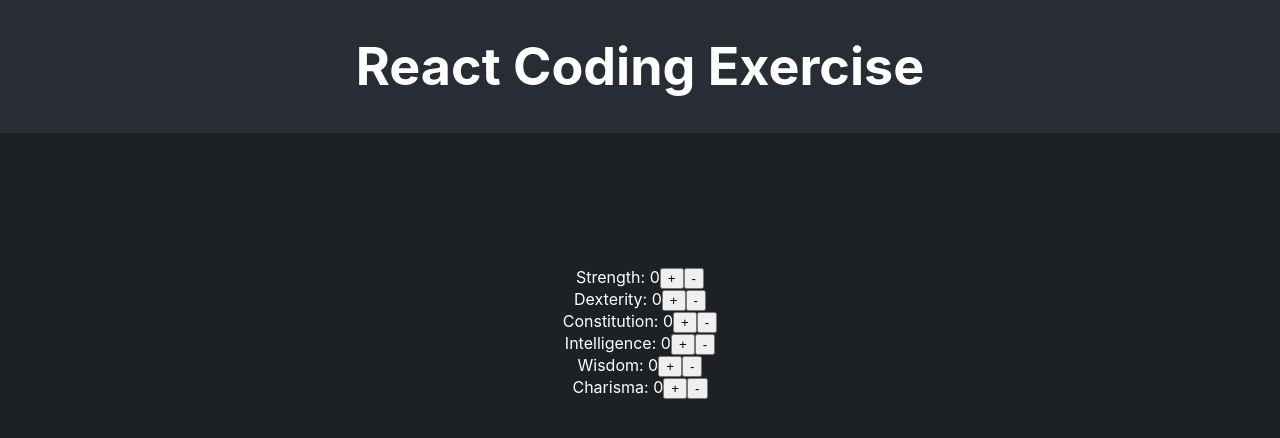
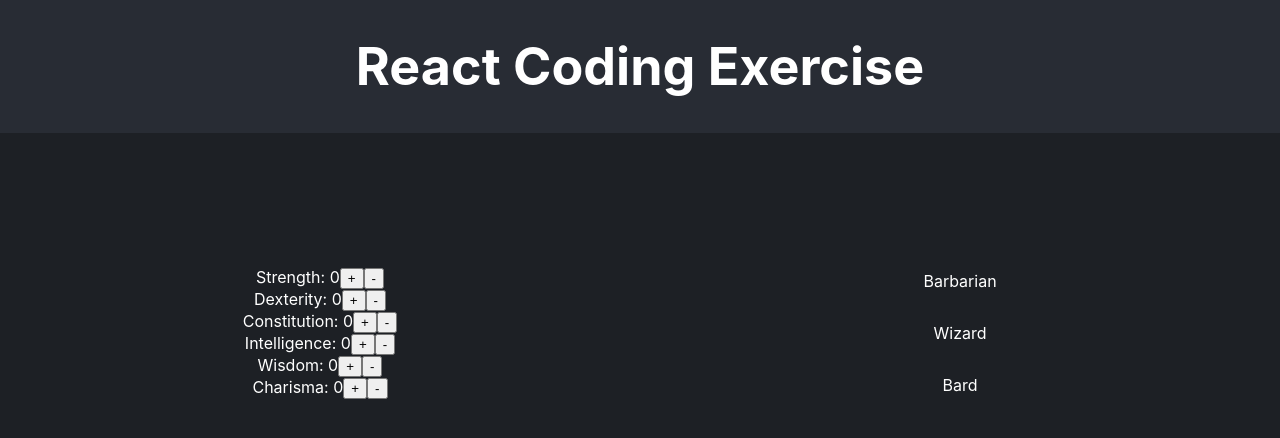
Before and after one commit to brdllws/recruiting-webapp-character, a React (Create React App) app: page / in a window 1280 px wide. Shown: the top 438 px of the page. Built offline with nearby package versions, Linux system fonts and the light colour scheme.

Commit message:
Show checkbox when requirements are met for a class

```diff
--- a/src/App.tsx
+++ b/src/App.tsx
@@ -10,7 +10,17 @@ function App() {
   const intelligence = useState<number>(0);
   const wisdom = useState<number>(0);
   const charisma = useState<number>(0);
-  const stateList = [strength, dexterity, constitution, intelligence, wisdom, charisma]
+  const stateList = [strength, dexterity, constitution, intelligence, wisdom, charisma];
+
+  const meetsReqs = (name) => {
+    for (let i = 0; i < stateList.length; i++) {
+      if (stateList[i][0] < CLASS_LIST[name][ATTRIBUTE_LIST[i]]) {
+        return false;
+      }
+    };
+    return true;
+  };
+
   return (
     <div className="App">
       <header className="App-header">
@@ -26,6 +36,11 @@ function App() {
             </div>
           ))}
         </div>
+        <div className="App-div">
+          <p>Barbarian {meetsReqs('Barbarian') ? '✅' : null}</p>
+          <p>Wizard {meetsReqs('Wizard') ? '✅' : null}</p>
+          <p>Bard {meetsReqs('Bard') ? '✅' : null}</p>
+        </div>
       </section>
     </div>
   );
```
